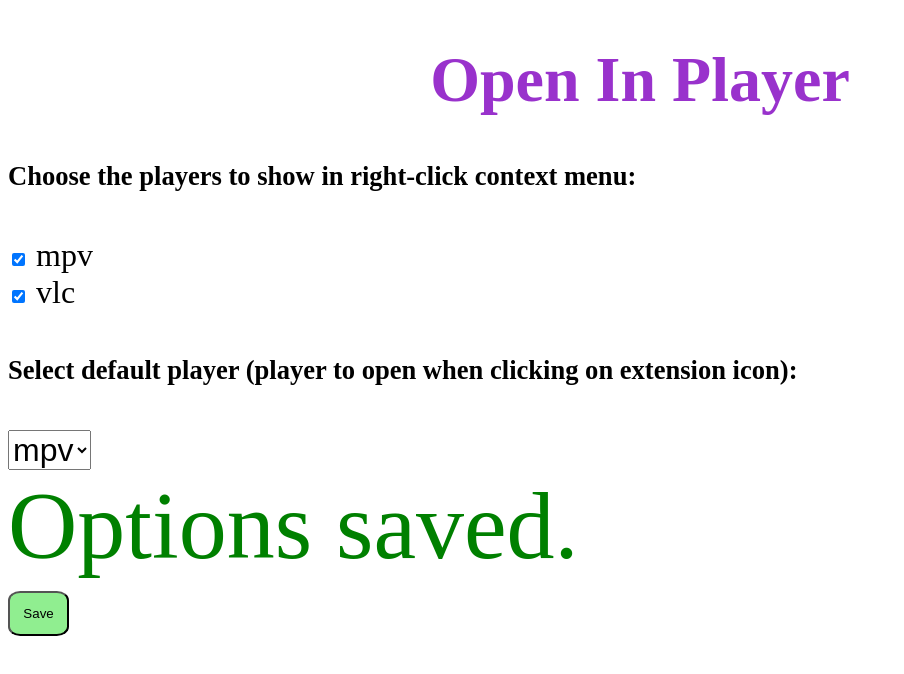
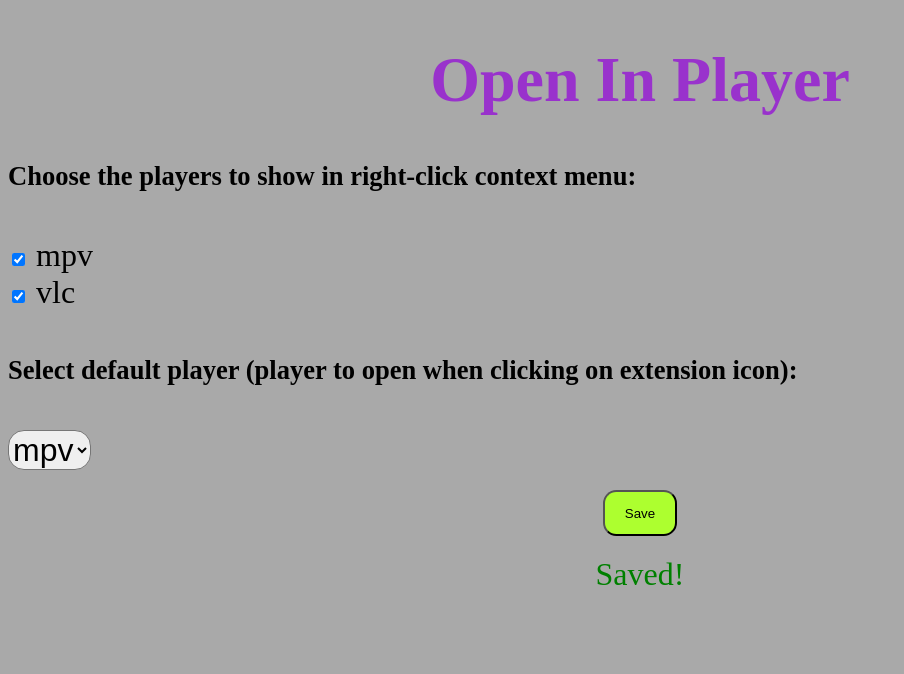
Before and after one commit to amithm7/webext-open-player, a browser extension: page options.html in a window 1280 px wide. Both pictures are taken after a click on the button "Save". Shown: the whole page, without its empty margins (0-904 px from the left). Drawn offline with Linux system fonts and the light colour scheme.

```diff
--- a/options.html
+++ b/options.html
@@ -6,7 +6,7 @@
     <meta name="viewport" content="width=device-width, initial-scale=1.0">
     <title>Document</title>
 </head>
-<body>
+<body style="background-color: darkgrey;">
     <main style="font-size: 2em; max-width: 80em;">
         <h1 style="color: darkorchid; text-align: center;">Open In Player</h1>
         <div>
@@ -15,16 +15,19 @@
             <br>
             <input type="checkbox" id="vlc"> vlc
             <h5>Select default player (player to open when clicking on extension icon):</h5>
-            <select id="default" style="font-size: 1em;">
+            <select id="default" style="font-size: 1em; border-radius: .5em;">
                 <option value="mpv">mpv</option>
                 <option value="vlc">vlc</option>
             </select>
         </div>
 
-        <div id="status" style="color: green; font-size: 3em;"></div>
-        <button id="save" style="padding: 1em; background-color: lightgreen; margin: .7em 0; border-radius: 20%;">
-            Save
-        </button>
+        <div style="text-align: center;">
+            <button id="save"
+                style="padding: 1em 1.5em; background-color: greenyellow; margin: 1.5em auto; display: block; border-radius: 1em;">
+                Save
+            </button>
+            <div id="status" style="display: inline-block; color: green; font-size: 1em;"></div>
+        </div>
     </main>
 
     <script src="options.js"></script>
--- a/options.js
+++ b/options.js
@@ -13,7 +13,7 @@
     }, function () {
         // Update status to let user know options were saved.
         var status = document.getElementById('status');
-        status.textContent = 'Options saved.';
+        status.textContent = 'Saved!';
         setTimeout(function () {
             status.textContent = '';
         }, 3000);
```
Also changed, not shown: background.js (+12 -0 lines).
